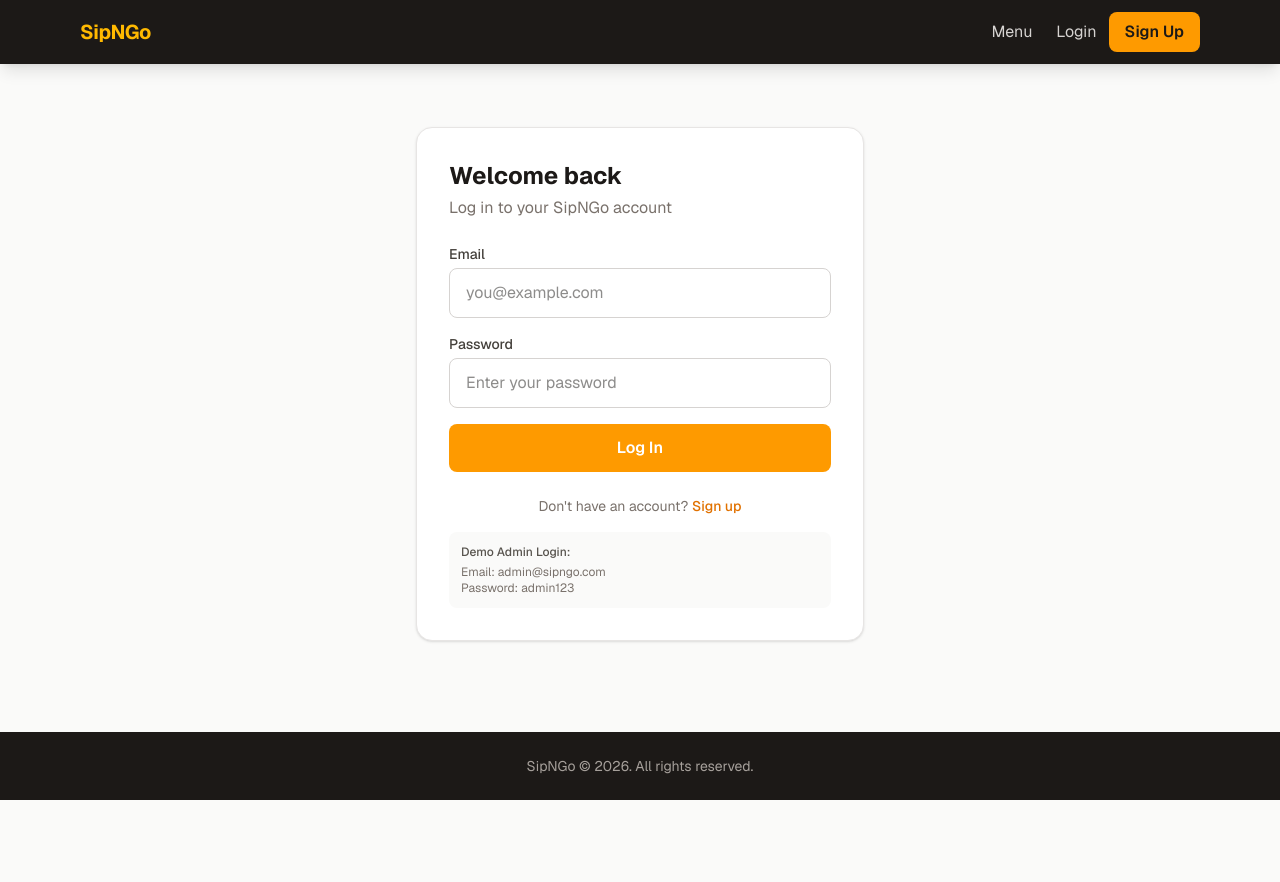
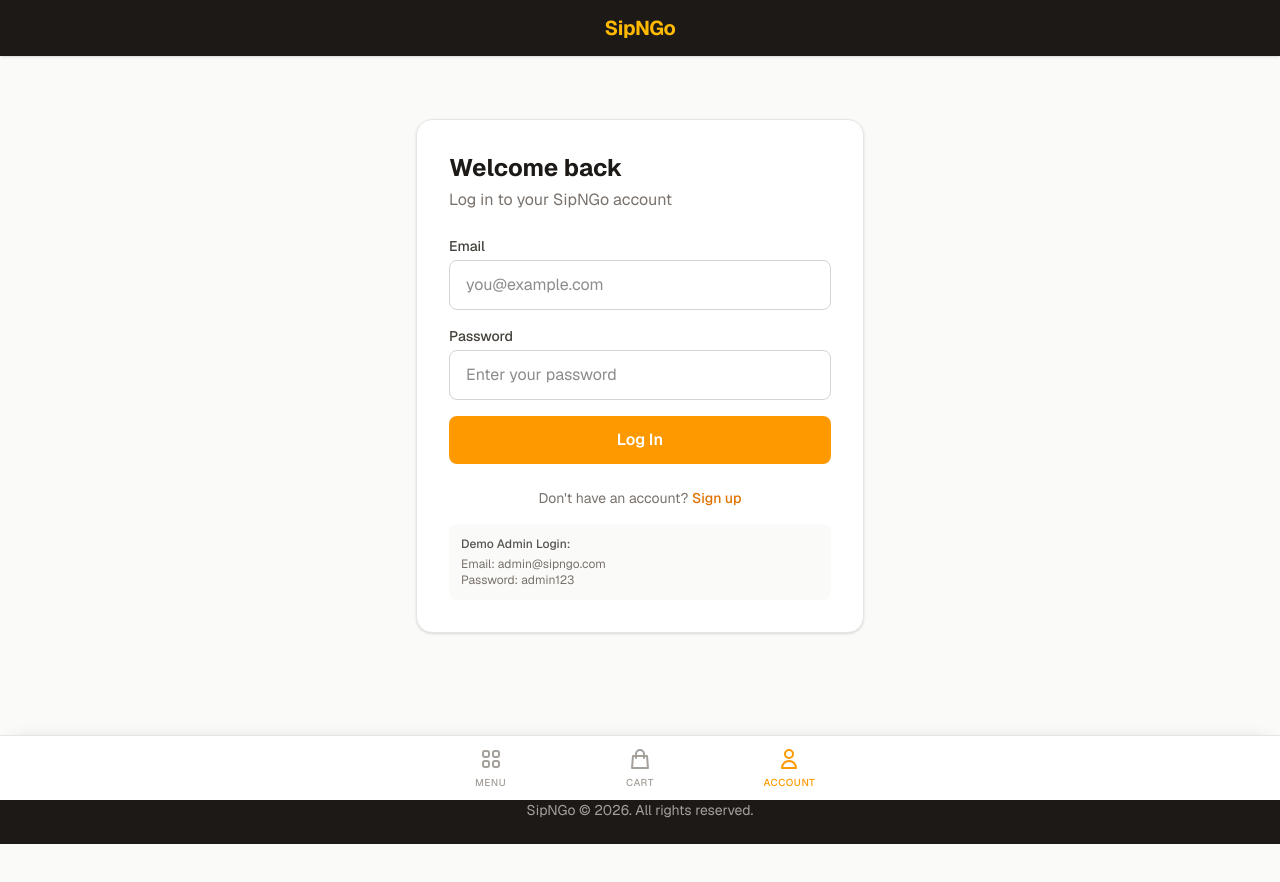
Before and after one commit to hotmans6969/SipNGo, a Next.js app: page /auth/login in a window 1280 px wide. Shown: the top 882 px of the page. Before the commit the page ends 800 px from the top, so only its background shows below. Built offline with nearby package versions, Linux system fonts and the light colour scheme; no server answers.

Commit message:
feat: implement native app-like bottom navigation bar

```diff
--- a/src/app/(customer)/orders/page.tsx
+++ b/src/app/(customer)/orders/page.tsx
@@ -25,11 +25,16 @@ interface Order {
 }
 
 export default function OrdersPage() {
-  const { user, loading: authLoading } = useAuth();
+  const { user, logout, loading: authLoading } = useAuth();
   const [orders, setOrders] = useState<Order[]>([]);
   const [loading, setLoading] = useState(true);
   const [toast, setToast] = useState<{title: string, message: string} | null>(null);
   const router = useRouter();
+
+  const handleLogout = async () => {
+    await logout();
+    window.location.href = '/';
+  };
 
   // Ask for notification permission via a manual request mechanism, but let's
   // also rely on our in-app toast for a 100% reliable fallback!
@@ -149,14 +154,30 @@ export default function OrdersPage() {
 
       <div className="flex justify-between items-center mb-6">
         <h1 className="text-3xl font-bold text-stone-900">My Orders</h1>
-        {typeof window !== "undefined" && "Notification" in window && Notification.permission !== "granted" && (
+        <div className="flex gap-2">
+          {(user?.role === "admin" || user?.role === "staff") && (
+            <Link
+              href="/admin"
+              className="text-xs bg-amber-500 text-white px-3 py-1.5 rounded-full font-medium hover:bg-amber-600"
+            >
+              Dashboard
+            </Link>
+          )}
+          {typeof window !== "undefined" && "Notification" in window && Notification.permission !== "granted" && (
+            <button
+              onClick={requestNotificationPermission}
+              className="text-xs bg-amber-100 text-amber-800 px-3 py-1.5 rounded-full font-medium hover:bg-amber-200"
+            >
+              Push Notifications
+            </button>
+          )}
           <button
-            onClick={requestNotificationPermission}
-            className="text-xs bg-amber-100 text-amber-800 px-3 py-1.5 rounded-full font-medium hover:bg-amber-200"
+            onClick={handleLogout}
+            className="text-xs bg-stone-200 text-stone-700 px-3 py-1.5 rounded-full font-medium hover:bg-stone-300"
           >
-            Enable Push Notifications
+            Logout
           </button>
-        )}
+        </div>
       </div>
 
       <div className="space-y-4">
--- a/src/app/layout.tsx
+++ b/src/app/layout.tsx
@@ -4,7 +4,6 @@ import "./globals.css";
 import { AuthProvider } from "@/context/AuthContext";
 import { CartProvider } from "@/context/CartContext";
 import Navbar from "@/components/Navbar";
-import FloatingCart from "@/components/FloatingCart";
 
 const geistSans = Geist({
   variable: "--font-geist-sans",
@@ -52,9 +51,8 @@ export default function RootLayout({ children }: { children: React.ReactNode })
         <AuthProvider>
           <CartProvider>
             <Navbar />
-            <main className="flex-1">{children}</main>
-            <FloatingCart />
-            <footer className="bg-stone-900 text-stone-400 text-center py-6 text-sm">
+            <main className="flex-1 pb-20">{children}</main>
+            <footer className="bg-stone-900 text-stone-400 text-center py-6 text-sm mb-16">
               SipNGo &copy; {new Date().getFullYear()}. All rights reserved.
             </footer>
           </CartProvider>
--- a/src/components/Navbar.tsx
+++ b/src/components/Navbar.tsx
@@ -3,144 +3,58 @@
 import Link from "next/link";
 import { useAuth } from "@/context/AuthContext";
 import { useCart } from "@/context/CartContext";
-import { useState } from "react";
+import { usePathname } from "next/navigation";
 
 export default function Navbar() {
-  const { user, logout } = useAuth();
+  const { user } = useAuth();
   const { totalItems } = useCart();
-  const [mobileOpen, setMobileOpen] = useState(false);
+  const pathname = usePathname();
 
-  const handleLogout = async () => {
-    await logout();
-    window.location.href = "/";
-  };
+  const isActive = (path: string) => pathname === path || (path !== "/" && pathname?.startsWith(path));
 
   return (
-    <nav className="bg-stone-900 text-white sticky top-0 z-50 shadow-lg">
-      <div className="max-w-6xl mx-auto px-4">
-        <div className="flex items-center justify-between h-16">
-          {/* Logo */}
-          <Link href="/" className="flex items-center gap-2 font-bold text-xl tracking-tight">
+    <>
+      {/* Top Header (Branding only) */}
+      <header className="bg-stone-900 text-white sticky top-0 z-40 shadow-sm h-14 flex items-center justify-center">
+        <Link href="/" className="font-bold text-xl tracking-tight">
           <span className="text-amber-400">SipNGo</span>
         </Link>
+      </header>
 
-          {/* Desktop Nav */}
-          <div className="hidden md:flex items-center gap-6">
-            <Link href="/menu" className="text-stone-300 hover:text-white transition-colors">
-              Menu
+      {/* Bottom Navigation Bar */}
+      <nav className="bg-white border-t border-stone-200 fixed bottom-0 left-0 right-0 z-50 safe-area-pb shadow-[0_-5px_20px_-15px_rgba(0,0,0,0.3)]">
+        <div className="max-w-md mx-auto flex justify-around items-center h-16">
+
+          <Link href="/menu" className={`flex flex-col items-center justify-center flex-1 h-full gap-1 transition-colors ${isActive("/menu") ? "text-amber-500" : "text-stone-400 hover:text-stone-600"}`}>
+            <svg className="w-6 h-6" fill="none" viewBox="0 0 24 24" stroke="currentColor">
+              <path strokeLinecap="round" strokeLinejoin="round" strokeWidth={2} d="M4 6a2 2 0 012-2h2a2 2 0 012 2v2a2 2 0 01-2 2H6a2 2 0 01-2-2V6zM14 6a2 2 0 012-2h2a2 2 0 012 2v2a2 2 0 01-2 2h-2a2 2 0 01-2-2V6zM4 16a2 2 0 012-2h2a2 2 0 012 2v2a2 2 0 01-2 2H6a2 2 0 01-2-2v-2zM14 16a2 2 0 012-2h2a2 2 0 012 2v2a2 2 0 01-2 2h-2a2 2 0 01-2-2v-2z" />
+            </svg>
+            <span className="text-[10px] font-medium font-sans uppercase tracking-wider">Menu</span>
           </Link>
-            {user ? (
-              <>
-                <Link href="/orders" className="text-stone-300 hover:text-white transition-colors">
-                  My Orders
-                </Link>
-                {(user.role === "admin" || user.role === "staff") && (
-                  <Link href="/admin" className="text-amber-400 hover:text-amber-300 transition-colors">
-                    Dashboard
-                  </Link>
-                )}
-                <div className="flex items-center gap-3 ml-4 pl-4 border-l border-stone-700">
-                  <span className="text-sm text-stone-400">{user.name}</span>
-                  <button
-                    onClick={handleLogout}
-                    className="text-sm bg-stone-800 hover:bg-stone-700 px-3 py-1.5 rounded-md transition-colors"
-                  >
-                    Logout
-                  </button>
-                </div>
-              </>
-            ) : (
-              <div className="flex items-center gap-3">
-                <Link
-                  href="/auth/login"
-                  className="text-stone-300 hover:text-white transition-colors"
-                >
-                  Login
-                </Link>
-                <Link
-                  href="/auth/register"
-                  className="bg-amber-500 hover:bg-amber-400 text-stone-900 font-semibold px-4 py-2 rounded-lg transition-colors"
-                >
-                  Sign Up
-                </Link>
-              </div>
+
+          <Link href="/cart" className={`flex flex-col items-center justify-center flex-1 h-full gap-1 transition-colors relative ${isActive("/cart") ? "text-amber-500" : "text-stone-400 hover:text-stone-600"}`}>
+            <div className="relative">
+              <svg className="w-6 h-6" fill="none" viewBox="0 0 24 24" stroke="currentColor">
+                <path strokeLinecap="round" strokeLinejoin="round" strokeWidth={2} d="M16 11V7a4 4 0 00-8 0v4M5 9h14l1 12H4L5 9z" />
+              </svg>
+              {totalItems > 0 && (
+                <span className="absolute -top-1.5 -right-2.5 bg-amber-500 text-white text-[10px] font-bold h-4 min-w-4 px-1 rounded-full flex items-center justify-center shadow-sm">
+                  {totalItems}
+                </span>
               )}
             </div>
+            <span className="text-[10px] font-medium font-sans uppercase tracking-wider">Cart</span>
+          </Link>
 
-          {/* Mobile menu button */}
-          <button
-            onClick={() => setMobileOpen(!mobileOpen)}
-            className="md:hidden text-stone-300 hover:text-white"
-          >
+          <Link href={user ? "/orders" : "/auth/login"} className={`flex flex-col items-center justify-center flex-1 h-full gap-1 transition-colors ${isActive("/orders") || isActive("/auth") || isActive("/admin") ? "text-amber-500" : "text-stone-400 hover:text-stone-600"}`}>
             <svg className="w-6 h-6" fill="none" viewBox="0 0 24 24" stroke="currentColor">
-              {mobileOpen ? (
-                <path strokeLinecap="round" strokeLinejoin="round" strokeWidth={2} d="M6 18L18 6M6 6l12 12" />
-              ) : (
-                <path strokeLinecap="round" strokeLinejoin="round" strokeWidth={2} d="M4 6h16M4 12h16M4 18h16" />
-              )}
+              <path strokeLinecap="round" strokeLinejoin="round" strokeWidth={2} d="M16 7a4 4 0 11-8 0 4 4 0 018 0zM12 14a7 7 0 00-7 7h14a7 7 0 00-7-7z" />
             </svg>
-          </button>
-        </div>
+            <span className="text-[10px] font-medium font-sans uppercase tracking-wider">Account</span>
+          </Link>
 
-        {/* Mobile Nav */}
-        {mobileOpen && (
-          <div className="md:hidden pb-4 space-y-2">
-            <Link
-              href="/menu"
-              className="block py-2 text-stone-300 hover:text-white"
-              onClick={() => setMobileOpen(false)}
-            >
-              Menu
-            </Link>
-            {user ? (
-              <>
-                <Link
-                  href="/orders"
-                  className="block py-2 text-stone-300 hover:text-white"
-                  onClick={() => setMobileOpen(false)}
-                >
-                  My Orders
-                </Link>
-                {(user.role === "admin" || user.role === "staff") && (
-                  <Link
-                    href="/admin"
-                    className="block py-2 text-amber-400 hover:text-amber-300"
-                    onClick={() => setMobileOpen(false)}
-                  >
-                    Dashboard
-                  </Link>
-                )}
-                <button
-                  onClick={() => {
-                    handleLogout();
-                    setMobileOpen(false);
-                  }}
-                  className="block py-2 text-stone-400 hover:text-white"
-                >
-                  Logout ({user.name})
-                </button>
-              </>
-            ) : (
-              <>
-                <Link
-                  href="/auth/login"
-                  className="block py-2 text-stone-300 hover:text-white"
-                  onClick={() => setMobileOpen(false)}
-                >
-                  Login
-                </Link>
-                <Link
-                  href="/auth/register"
-                  className="block py-2 text-amber-400 hover:text-amber-300"
-                  onClick={() => setMobileOpen(false)}
-                >
-                  Sign Up
-                </Link>
-              </>
-            )}
-          </div>
-        )}
         </div>
       </nav>
+    </>
   );
 }
```
Lines whose indentation alone changed are shown as unchanged.
